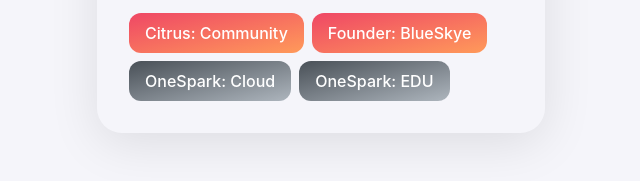
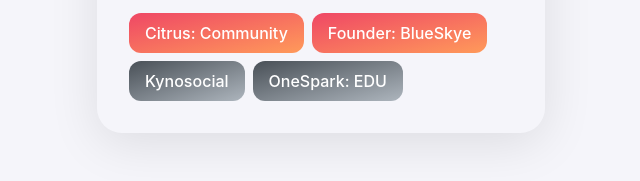
Before and after one commit to dotargz/onespark-dev, a website: page index.html in a window 1280 px wide. Shown: the part 415-596 px from the top of the page, without its empty margins (319-959 px from the left). Drawn offline with Linux system fonts and the light colour scheme.

Commit message:
Update index.html

```diff
--- a/index.html
+++ b/index.html
@@ -22,7 +22,7 @@
             <div class="flex flex-row w-96 flex-wrap">
             <a href="https://citrus.lol/invite"><button class="button-62 mr-2 mb-2" role="button">Citrus: Community</button></a>
             <a href="https://blueskye.dev"><button class="button-62 mr-2 mb-2" role="button">Founder: BlueSkye</button></a>
-            <a href="https://cloud.onespark.dev/"><button class="button-62 button-disabled mr-2 mb-2" role="button" disabled>OneSpark: Cloud</button></a>
+            <a href="https://kyno.social/"><button class="button-62 button-disabled mr-2 mb-2" role="button">Kynosocial</button></a>
             <a href="https://edu.onespark.dev/"><button class="button-62 button-disabled mr-2 mb-2" role="button" disabled>OneSpark: EDU</button></a>
             </div>
         </div>
```
